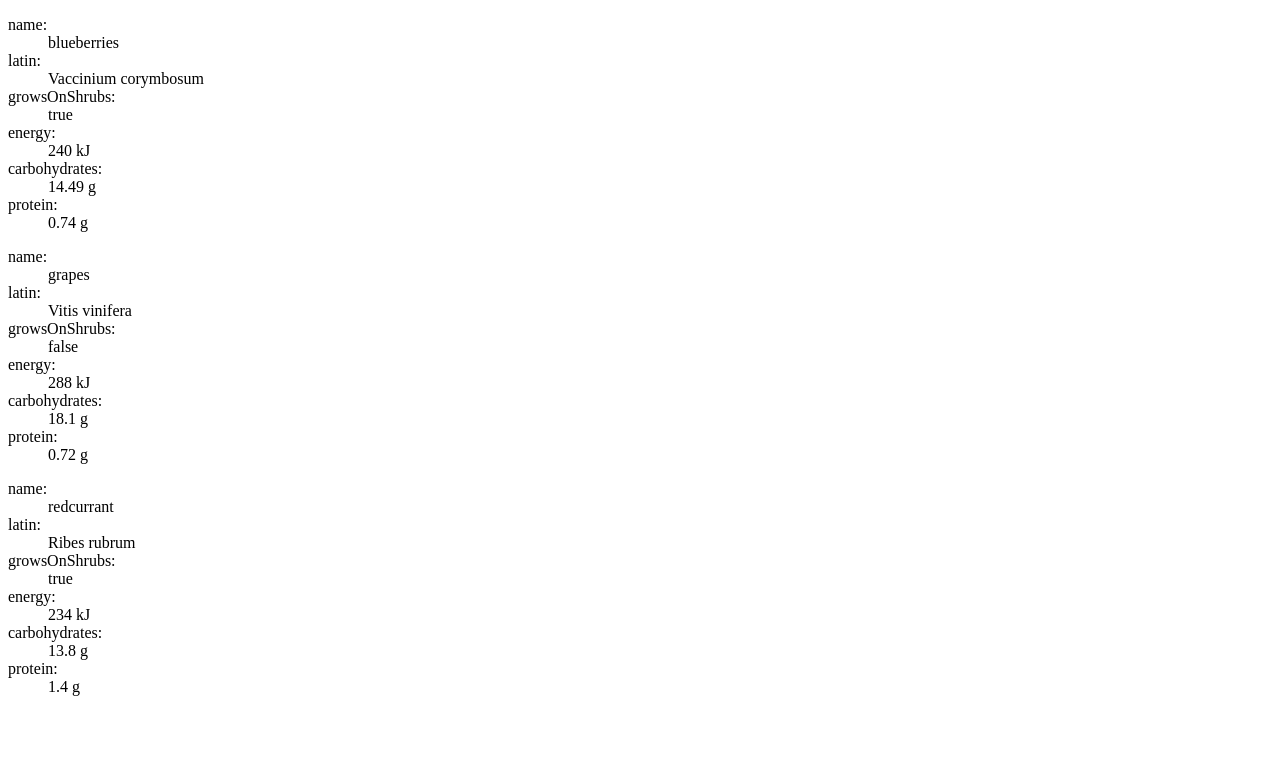
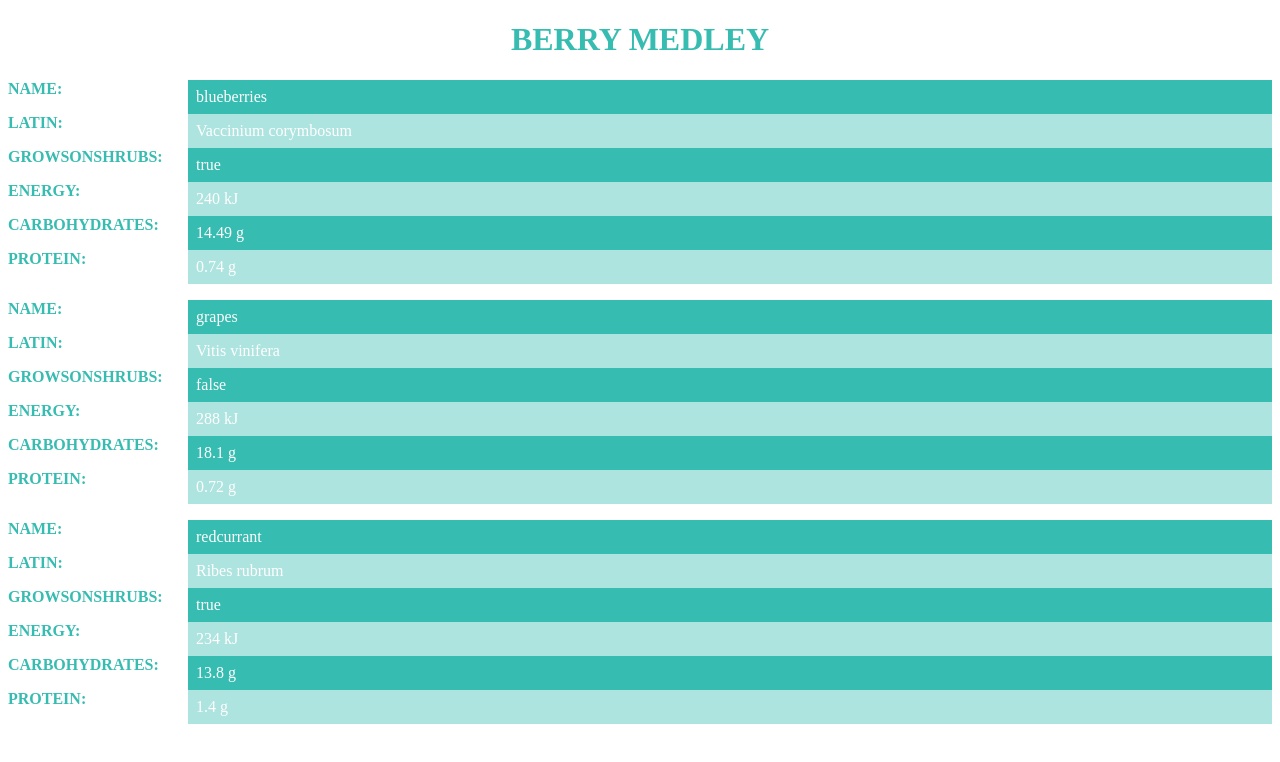
Before and after one commit to sara-clayton2/dsn1676-assignment-4, a plain HTML site: page index.html in a window 1280 px wide. Drawn offline with Linux system fonts and the light colour scheme.

Commit message:
added css styles to the code
stylized the code to make it nice looking

```diff
--- /dev/null
+++ b/css/main.css
@@ -0,0 +1,28 @@
+
+  dt {
+    float: left;
+    clear: left;
+    text-align: right;
+    font-weight: bold;
+    color:#36BCB0;
+    text-transform: uppercase;
+
+  }
+
+  dd {
+    margin: 0 0 0 180px;
+    padding: .5em .5em .5em .5em;
+    background-color: #36BCB0;
+    color: white;
+  }
+
+.title {
+    color:#36BCB0;
+    text-align:center;
+    text-transform: uppercase;
+}
+
+dd:nth-of-type(even) {
+    background-color: #36BCB0;
+    opacity: 0.4;
+}
--- a/index.html
+++ b/index.html
@@ -2,22 +2,12 @@
 <html lang="en-ca">
 <head>
     <meta charset="utf-8">
-    <title>Assignment 4</title>
+    <title>Berry Medley</title>
+    <link href="css/main.css" rel="stylesheet">
 </head>
 <body>
 
-
-
-
-
-
-
-
-
-
-
-
-
+<h1 class="title">Berry Medley</h1>
 
 <script src="js/main.js"></script>
 </body>
--- a/js/main.js
+++ b/js/main.js
@@ -25,9 +25,9 @@ var redcurrant = {
     protein: '1.4 g'
 };
 
-var berry = [blueberries, grapes, redcurrant];
 
-berry.forEach(function (item) {
+var writeBerries = function (allBerries) {
+ allBerries.forEach(function (item) {
     document.write('<dl>');
 
     document.write('<dt>name:</dt>');
@@ -48,6 +48,9 @@ berry.forEach(function (item) {
     document.write('<dt>protein:</dt>');
     document.write('<dd>' + item.protein + '</dd>');
 
-
     document.write('</dl>');
 });
+
+};
+
+writeBerries ( [blueberries, grapes, redcurrant] );
```
